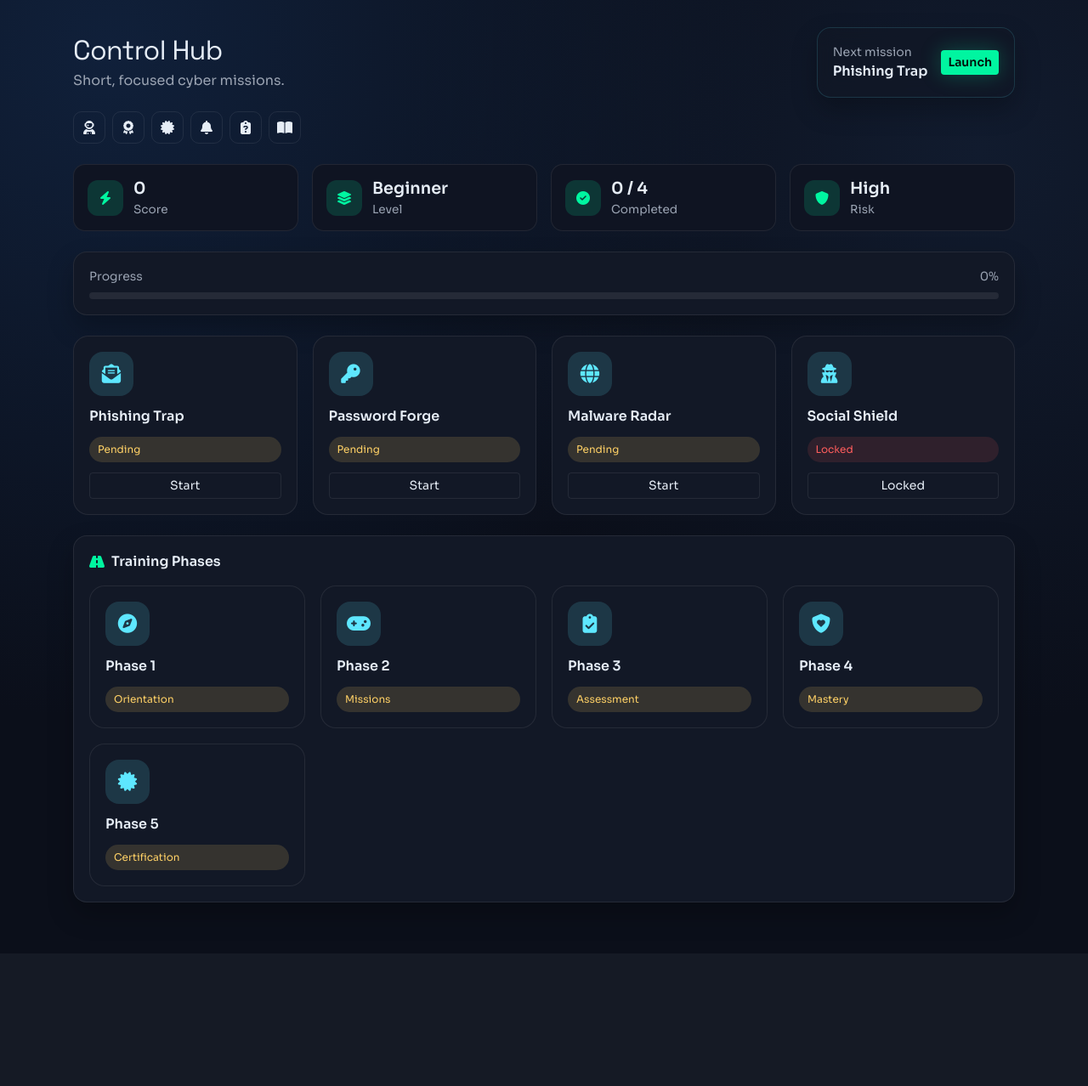
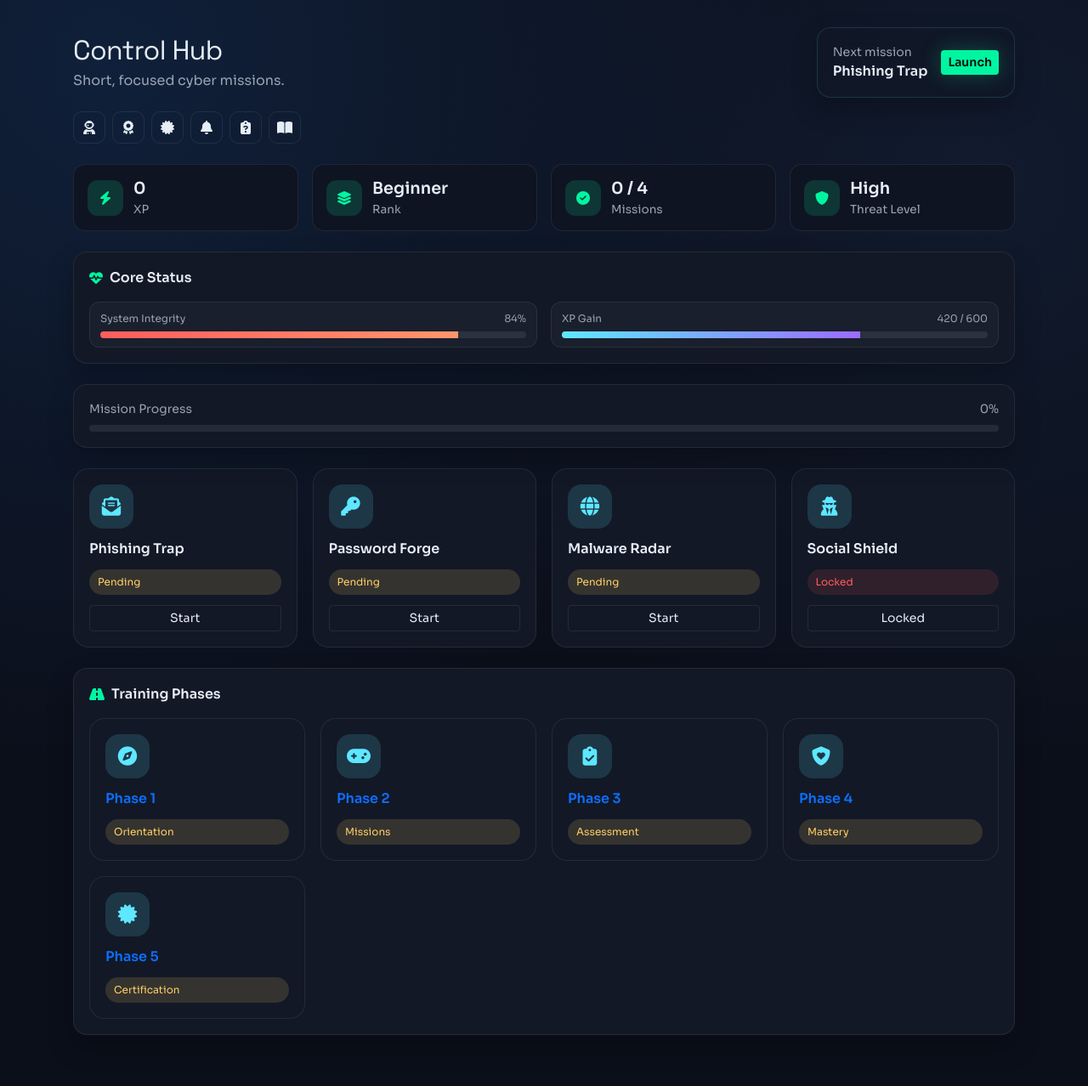
Before and after one commit to ashik360/cyber-aware, a PHP site: page /pages/dashboard.html in a window 1280 px wide. Shown: the part 57-1335 px from the top of the page at 85% size. Before the commit the page ends 1148 px from the top, so only its background shows below. Run offline with PHP 8.4, Linux system fonts and the light colour scheme.

Commit message:
Fixed Navigations

```diff
--- a/frontEnd/assets/css/main.css
+++ b/frontEnd/assets/css/main.css
@@ -8,6 +8,7 @@
   --muted: #9aa3b2;
   --accent: #00f5a0;
   --accent-2: #5ee7ff;
+  --accent-3: #9b6bff;
   --danger: #ff5d5d;
   --warning: #ffd166;
   --border: rgba(255, 255, 255, 0.08);
@@ -26,6 +27,20 @@ body {
   color: var(--ink);
   font-family: "Sora", "Segoe UI", sans-serif;
   min-height: 100vh;
+}
+
+.scanlines::before {
+  content: "";
+  position: fixed;
+  inset: 0;
+  background-image: linear-gradient(
+    rgba(255, 255, 255, 0.04) 1px,
+    transparent 1px
+  );
+  background-size: 100% 5px;
+  pointer-events: none;
+  opacity: 0.08;
+  z-index: 0;
 }
 
 h1,
@@ -57,6 +72,8 @@ h5 {
   border-radius: 16px;
   padding: 18px;
   box-shadow: 0 14px 30px rgba(0, 0, 0, 0.25);
+  position: relative;
+  z-index: 1;
 }
 
 .panel.glass {
@@ -114,6 +131,29 @@ h5 {
   width: 0%;
 }
 
+.hud-bar {
+  border: 1px solid var(--border);
+  border-radius: 12px;
+  padding: 10px 12px;
+  background: rgba(255, 255, 255, 0.03);
+}
+
+.hud-bar-label {
+  display: flex;
+  justify-content: space-between;
+  font-size: 0.75rem;
+  color: var(--muted);
+  margin-bottom: 6px;
+}
+
+.hp-fill {
+  background: linear-gradient(90deg, #ff5d5d, #ff956b);
+}
+
+.xp-fill {
+  background: linear-gradient(90deg, var(--accent-2), var(--accent-3));
+}
+
 .game-grid {
   display: grid;
   grid-template-columns: repeat(auto-fit, minmax(220px, 1fr));
@@ -155,6 +195,35 @@ h5 {
   background: rgba(94, 231, 255, 0.15);
   color: var(--accent-2);
   font-size: 1.4rem;
+}
+
+.icon-circle.accent {
+  background: rgba(0, 245, 160, 0.2);
+  color: var(--accent);
+}
+
+.rank-chip {
+  display: inline-flex;
+  align-items: center;
+  gap: 6px;
+  padding: 6px 12px;
+  border-radius: 999px;
+  border: 1px solid rgba(155, 107, 255, 0.4);
+  color: #d9c9ff;
+  background: rgba(155, 107, 255, 0.12);
+  font-size: 0.75rem;
+}
+
+.rarity-rare {
+  color: var(--accent-2);
+}
+
+.rarity-epic {
+  color: var(--accent-3);
+}
+
+.rarity-legendary {
+  color: var(--accent);
 }
 
 .status-pill {
--- a/frontEnd/pages/dashboard.html
+++ b/frontEnd/pages/dashboard.html
@@ -16,7 +16,7 @@
     <link rel="stylesheet" href="../assets/css/main.css" />
   </head>
 
-  <body>
+  <body class="scanlines">
     <nav class="navbar topbar px-3">
       <span class="navbar-brand fw-bold">
         <i class="fa-solid fa-shield-halved accent"></i> CyberAware
@@ -76,7 +76,7 @@
           </div>
           <div>
             <div id="totalScore" class="stat-value">0</div>
-            <div class="stat-label">Score</div>
+            <div class="stat-label">XP</div>
           </div>
         </div>
         <div class="stat-tile">
@@ -85,7 +85,7 @@
           </div>
           <div>
             <div id="currentLevel" class="stat-value">Beginner</div>
-            <div class="stat-label">Level</div>
+            <div class="stat-label">Rank</div>
           </div>
         </div>
         <div class="stat-tile">
@@ -94,7 +94,7 @@
           </div>
           <div>
             <div id="completedTasks" class="stat-value">0 / 4</div>
-            <div class="stat-label">Completed</div>
+            <div class="stat-label">Missions</div>
           </div>
         </div>
         <div class="stat-tile">
@@ -103,14 +103,41 @@
           </div>
           <div>
             <div id="riskLevel" class="stat-value">High</div>
-            <div class="stat-label">Risk</div>
+            <div class="stat-label">Threat Level</div>
+          </div>
+        </div>
+      </div>
+
+      <div class="panel mt-4">
+        <div class="d-flex align-items-center gap-2 mb-3">
+          <i class="fa-solid fa-heart-pulse accent"></i>
+          <span class="fw-semibold">Core Status</span>
+        </div>
+        <div class="hud">
+          <div class="hud-bar">
+            <div class="hud-bar-label">
+              <span>System Integrity</span>
+              <span>84%</span>
+            </div>
+            <div class="progress-track">
+              <div class="progress-fill hp-fill" style="width: 84%"></div>
+            </div>
+          </div>
+          <div class="hud-bar">
+            <div class="hud-bar-label">
+              <span>XP Gain</span>
+              <span>420 / 600</span>
+            </div>
+            <div class="progress-track">
+              <div class="progress-fill xp-fill" style="width: 70%"></div>
+            </div>
           </div>
         </div>
       </div>
 
       <div class="panel mt-4">
         <div class="d-flex justify-content-between align-items-center mb-2">
-          <span class="text-muted small">Progress</span>
+          <span class="text-muted small">Mission Progress</span>
           <span id="levelProgressLabel" class="text-muted small">0%</span>
         </div>
         <div class="progress-track">
@@ -170,31 +197,31 @@
           <span class="fw-semibold">Training Phases</span>
         </div>
         <div class="game-grid">
-          <div class="game-tile">
+          <a class="game-tile text-decoration-none" href="lesson.html">
             <div class="icon-circle"><i class="fa-solid fa-compass"></i></div>
             <div class="fw-semibold">Phase 1</div>
             <span class="status-pill warn">Orientation</span>
-          </div>
-          <div class="game-tile">
+          </a>
+          <a class="game-tile text-decoration-none" href="dashboard.html">
             <div class="icon-circle"><i class="fa-solid fa-gamepad"></i></div>
             <div class="fw-semibold">Phase 2</div>
             <span class="status-pill warn">Missions</span>
-          </div>
-          <div class="game-tile">
+          </a>
+          <a class="game-tile text-decoration-none" href="quiz.html">
             <div class="icon-circle"><i class="fa-solid fa-clipboard-check"></i></div>
             <div class="fw-semibold">Phase 3</div>
             <span class="status-pill warn">Assessment</span>
-          </div>
-          <div class="game-tile">
+          </a>
+          <a class="game-tile text-decoration-none" href="badges.html">
             <div class="icon-circle"><i class="fa-solid fa-shield-heart"></i></div>
             <div class="fw-semibold">Phase 4</div>
             <span class="status-pill warn">Mastery</span>
-          </div>
-          <div class="game-tile">
+          </a>
+          <a class="game-tile text-decoration-none" href="certificates.html">
             <div class="icon-circle"><i class="fa-solid fa-certificate"></i></div>
             <div class="fw-semibold">Phase 5</div>
             <span class="status-pill warn">Certification</span>
-          </div>
+          </a>
         </div>
       </div>
     </main>
--- a/frontEnd/pages/leaderboard.html
+++ b/frontEnd/pages/leaderboard.html
@@ -15,7 +15,7 @@
     />
     <link rel="stylesheet" href="../assets/css/main.css" />
   </head>
-  <body>
+  <body class="scanlines">
     <nav class="navbar topbar px-3">
       <a class="icon-button" href="dashboard.html" title="Back to Hub">
         <i class="fa-solid fa-arrow-left"></i>
@@ -46,8 +46,8 @@
             <div class="text-muted small">Your Score</div>
             <div id="yourScore" class="stat-value">0</div>
           </div>
-          <span class="status-pill success">
-            <i class="fa-solid fa-star"></i> Demo
+          <span class="rank-chip">
+            <i class="fa-solid fa-crown"></i> Bronze Rank
           </span>
         </div>
       </div>
--- a/frontEnd/pages/login.html
+++ b/frontEnd/pages/login.html
@@ -15,7 +15,7 @@
     />
     <link rel="stylesheet" href="../assets/css/main.css" />
   </head>
-  <body>
+  <body class="scanlines">
     <nav class="navbar topbar px-3">
       <a class="icon-button" href="../index.html" title="Home">
         <i class="fa-solid fa-arrow-left"></i>
--- a/frontEnd/pages/register.html
+++ b/frontEnd/pages/register.html
@@ -15,7 +15,7 @@
     />
     <link rel="stylesheet" href="../assets/css/main.css" />
   </head>
-  <body>
+  <body class="scanlines">
     <nav class="navbar topbar px-3">
       <a class="icon-button" href="../index.html" title="Home">
         <i class="fa-solid fa-arrow-left"></i>
```
Also changed, not shown: frontEnd/index.html (+39 -19 lines), frontEnd/pages/badges.html (+7 -3 lines), frontEnd/pages/profile.html (+34 -5 lines).
